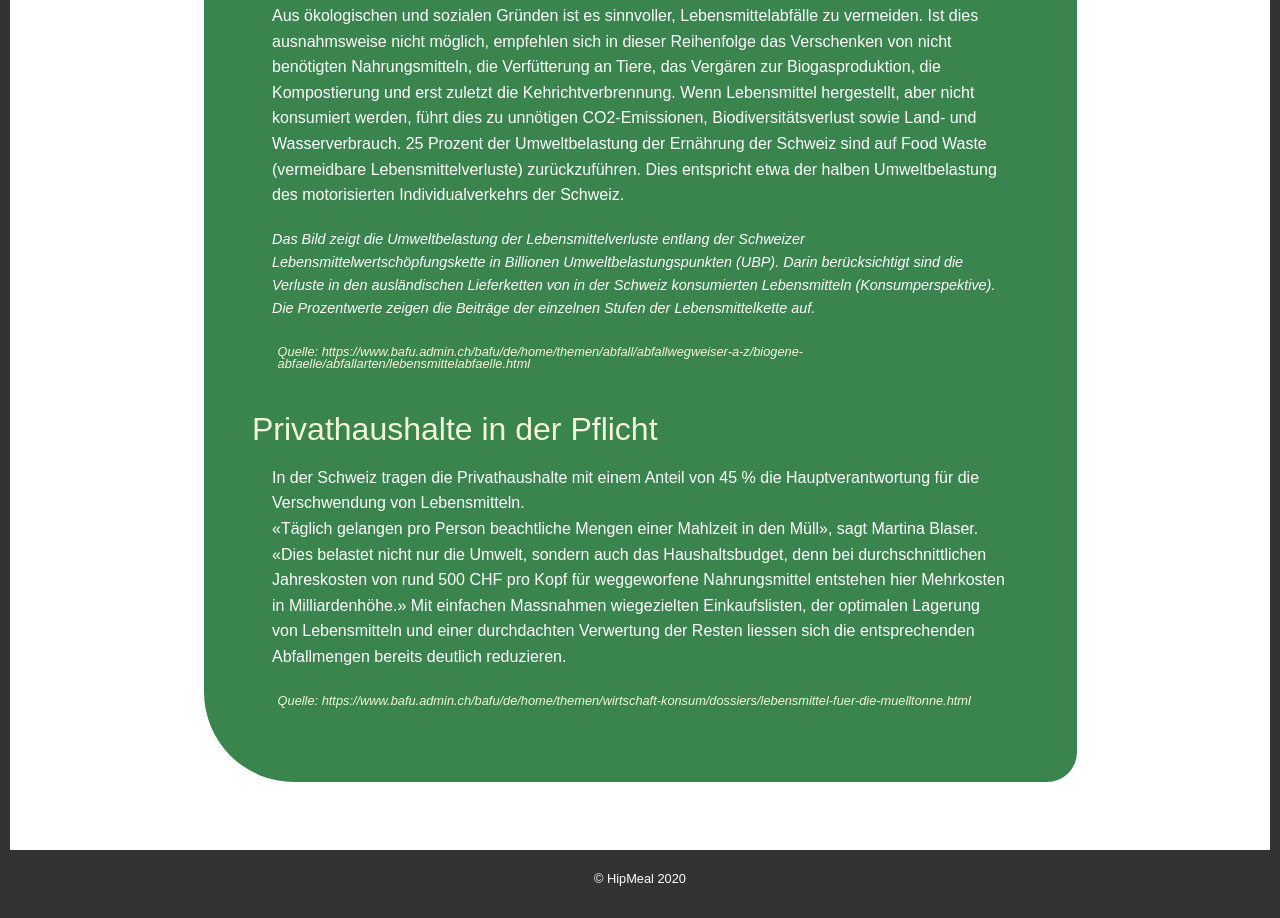
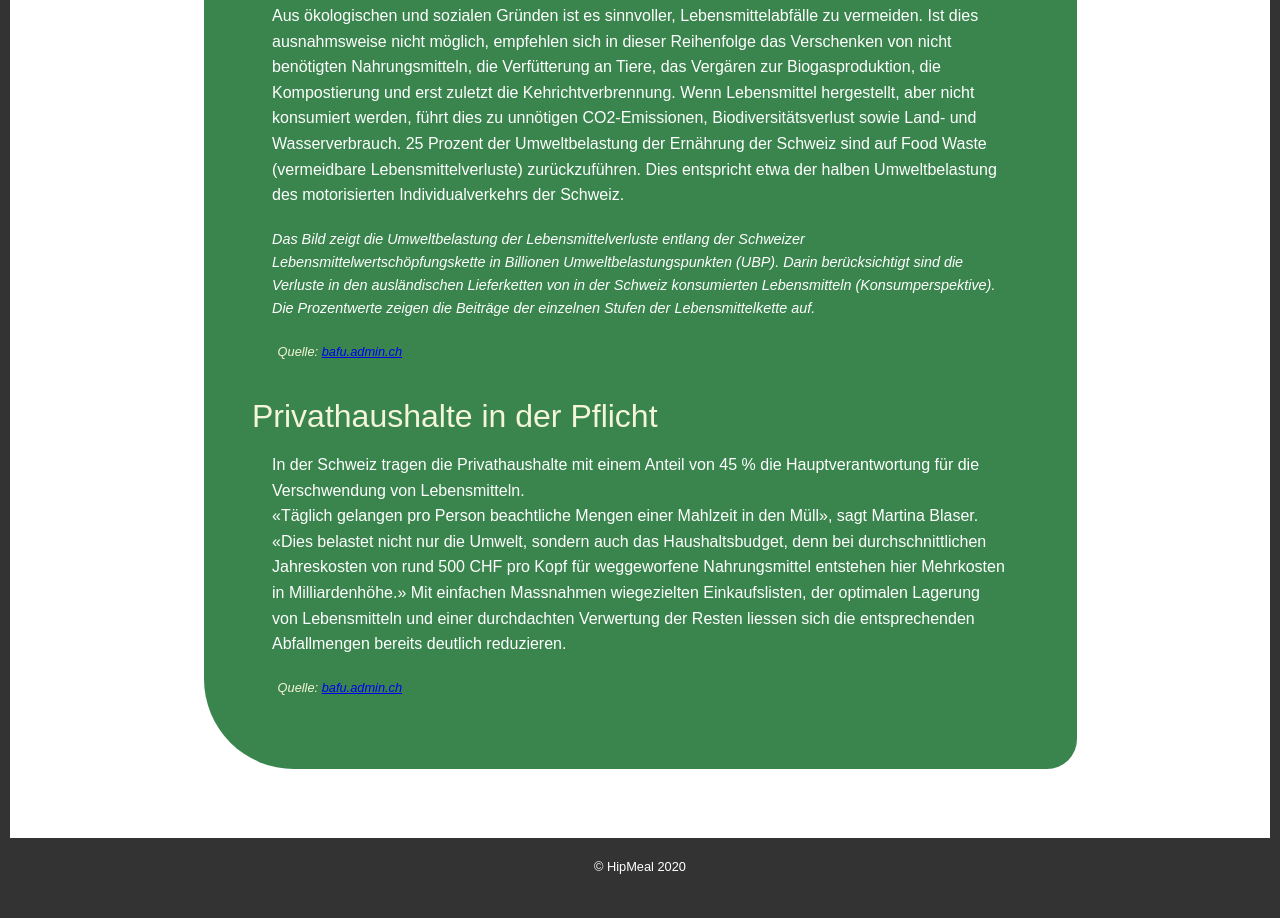
Before and after one commit to isaidz/hipMeal, a plain HTML site: page foodwaste.html in a window 1280 px wide. Shown: the part 1111-2029 px from the top of the page. Drawn offline with Linux system fonts and the light colour scheme.

Commit message:
design anpassung

```diff
--- a/css/styles.css
+++ b/css/styles.css
@@ -162,7 +162,7 @@ html {
   color: beige;
 }
 
-.footer a, span{
+.footer a, blockquote a .bildinhalt , span{
   margin: 3em;
   color: white;
   text-decoration: white;
--- a/foodwaste.html
+++ b/foodwaste.html
@@ -47,7 +47,7 @@
                         Lieferketten von in der Schweiz konsumierten Lebensmitteln (Konsumperspektive). Die Prozentwerte
                         zeigen die Beitr&auml;ge der einzelnen Stufen der Lebensmittelkette auf.
                     </p>
-                    <blockquote cite="https://www.bafu.admin.ch/bafu/de/home/themen/abfall/abfallwegweiser-a-z/biogene-abfaelle/abfallarten/lebensmittelabfaelle.html">Quelle: https://www.bafu.admin.ch/bafu/de/home/themen/abfall/abfallwegweiser-a-z/biogene-abfaelle/abfallarten/lebensmittelabfaelle.html</blockquote>
+                    <blockquote cite="https://www.bafu.admin.ch/bafu/de/home/themen/abfall/abfallwegweiser-a-z/biogene-abfaelle/abfallarten/lebensmittelabfaelle.html">Quelle: <a href="https://www.bafu.admin.ch/bafu/de/home/themen/abfall/abfallwegweiser-a-z/biogene-abfaelle/abfallarten/lebensmittelabfaelle.html">bafu.admin.ch</a>  </blockquote>
                     <br>
 
 
@@ -63,7 +63,7 @@
                         bereits deutlich reduzieren.
                         <br>
                     </p>
-                    <blockquote cite="https://www.bafu.admin.ch/bafu/de/home/themen/wirtschaft-konsum/dossiers/lebensmittel-fuer-die-muelltonne.html">Quelle: https://www.bafu.admin.ch/bafu/de/home/themen/wirtschaft-konsum/dossiers/lebensmittel-fuer-die-muelltonne.html</blockquote>
+                    <blockquote cite="https://www.bafu.admin.ch/bafu/de/home/themen/wirtschaft-konsum/dossiers/lebensmittel-fuer-die-muelltonne.html">Quelle: <a href="https://www.bafu.admin.ch/bafu/de/home/themen/wirtschaft-konsum/dossiers/lebensmittel-fuer-die-muelltonne.html"> bafu.admin.ch</a> </blockquote>
 
                 </div>
 
```
